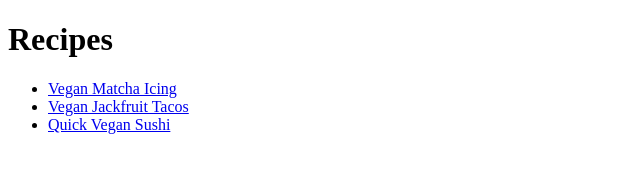
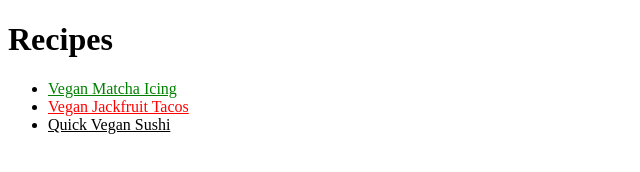
Before and after one commit to Edward979797/odin-recipes, a plain HTML site: page index.html in a window 1280 px wide. Shown: the whole page, without its empty margins (0-640 px from the left). Drawn offline with Linux system fonts and the light colour scheme.

Commit message:
Added minor CSS styling

```diff
--- a/index.html
+++ b/index.html
@@ -4,14 +4,15 @@
     <head>
         <title>Odin Recipes</title>
         <meta charset="utf-8">
+        <link rel="stylesheet" href="./style.css">
     </head>
 
     <body>
         <h1>Recipes</h1>
         <ul>
-            <li><a href="./recipes/icing.html">Vegan Matcha Icing</a></li>
-            <li><a href="./recipes/tacos.html">Vegan Jackfruit Tacos</a></li>
-            <li><a href="./recipes/sushi.html">Quick Vegan Sushi</a></li>
+            <li><a href="./recipes/icing.html" class="icing">Vegan Matcha Icing</a></li>
+            <li><a href="./recipes/tacos.html" class="tacos">Vegan Jackfruit Tacos</a></li>
+            <li><a href="./recipes/sushi.html" class="sushi">Quick Vegan Sushi</a></li>
         </ul>
     </body>
 </html>
--- /dev/null
+++ b/style.css
@@ -0,0 +1,15 @@
+.icing {
+    color: green;
+}
+
+.tacos {
+    color: red;
+}
+
+.sushi {
+    color: black;
+}
+
+h2 {
+    color: blueviolet;
+}
```
Also changed, not shown: recipes/icing.html (+1 -0 lines), recipes/sushi.html (+1 -0 lines), recipes/tacos.html (+1 -0 lines).
